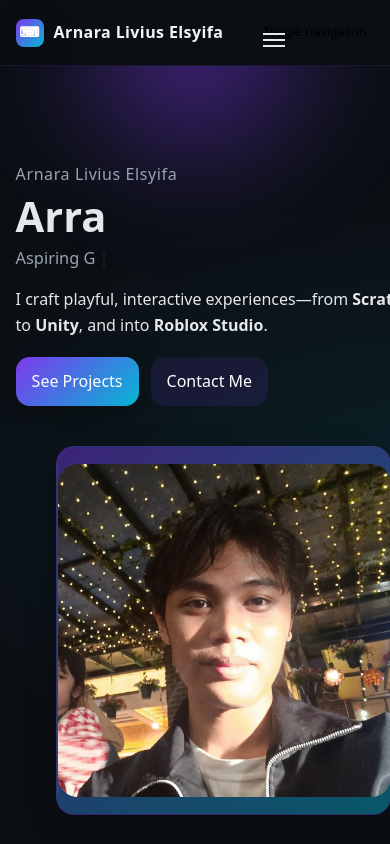
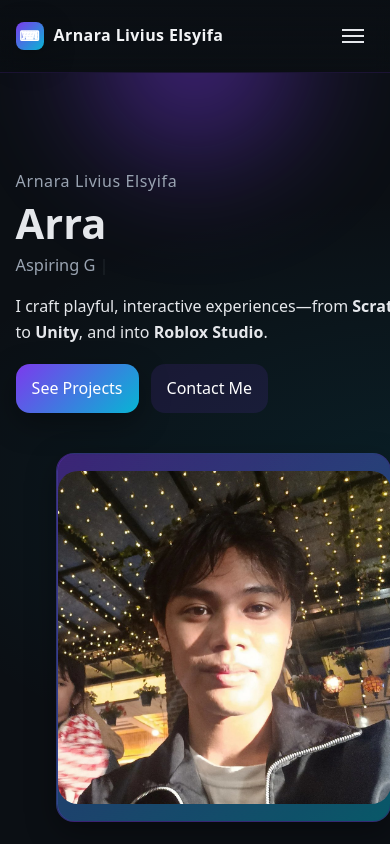
Before and after one commit to glitchrra/portfolio, a plain HTML site: page index.html in a window 390 px wide. Shown: the top 844 px of the page. Drawn offline with Linux system fonts and the light colour scheme.

Commit message:
Update style.css

```diff
--- a/style.css
+++ b/style.css
@@ -245,3 +245,22 @@ input:focus, textarea:focus{box-shadow: 0 0 0 4px var(--ring); border-color: var
   object-fit: contain;
   transition: transform 0.3s ease;
 }
+.nav-toggle {
+  position: relative;
+  width: 40px;
+  height: 40px;
+  background: none;
+  border: none;
+  cursor: pointer;
+  color: var(--text);
+}
+
+.nav-toggle svg {
+  width: 28px;
+  height: 28px;
+}
+
+.nav-toggle span {
+  position: absolute;
+  left: -9999px;
+}
```
